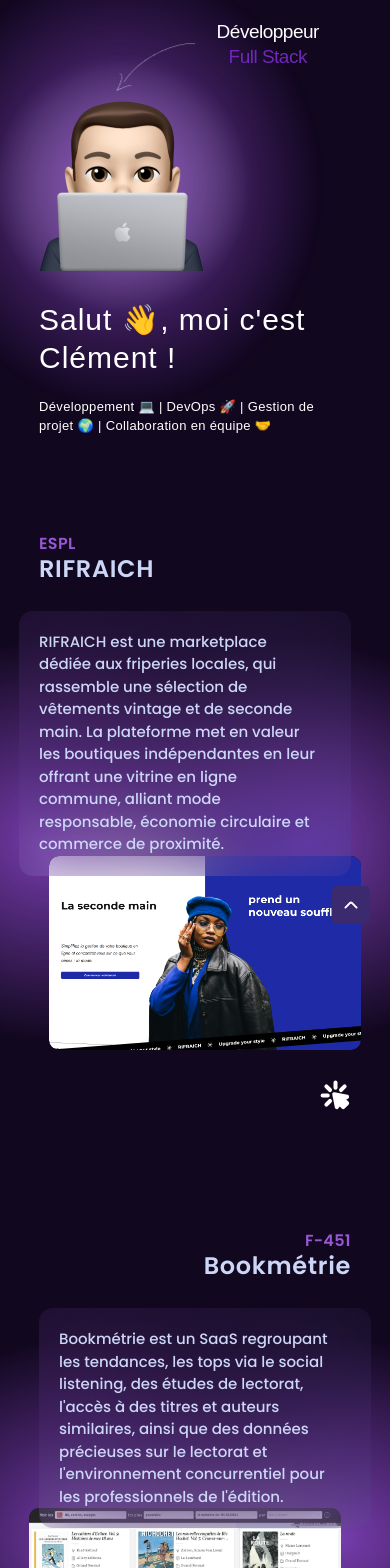
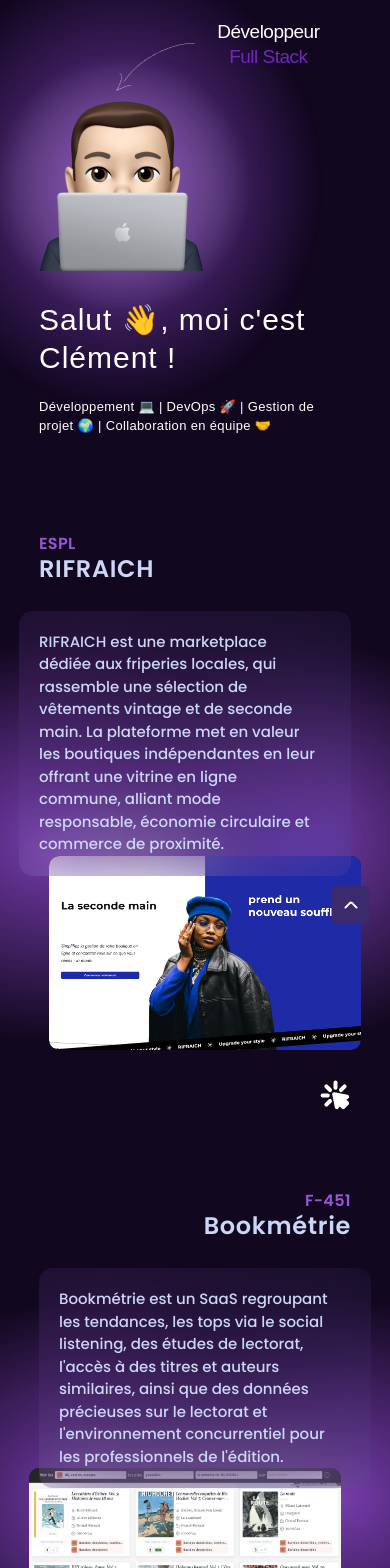
Before and after one commit to Erpriex/portfolio, a React (Create React App) app: page / in a window 390 px wide. Shown: the top 1568 px of the page. Built offline with nearby package versions, Linux system fonts and the light colour scheme; a web font is replaced by a local one.

Commit message:
📱 Responsive gap sections

```diff
--- a/src/styles/pages/Home.module.scss
+++ b/src/styles/pages/Home.module.scss
@@ -69,12 +69,18 @@
   }
   @include for-phone-only {
     margin-top: 100px;
-    gap: 120px;
+    gap: 80px;
   }
 }
 
 .recommendationsSection {
   margin-top: 200px;
+  @include for-tablet-only {
+    margin-top: 150px;
+  }
+  @include for-phone-only {
+    margin-top: 100px;
+  }
 }
 
 .recommendationsTitle {
@@ -97,6 +103,12 @@
 
 .contactSection {
   margin-top: 190px;
+  @include for-tablet-only {
+    margin-top: 150px;
+  }
+  @include for-phone-only {
+    margin-top: 100px;
+  }
 }
 
 .contactTitle {
@@ -153,8 +165,8 @@
   font-weight: 600;
   padding-top: 15px;
   padding-bottom: 15px;
-  padding-left: 60px;
-  padding-right: 60px;
+  padding-left: 50px;
+  padding-right: 50px;
   margin-left: auto;
   transition: opacity 0.2s ease;
 
```
